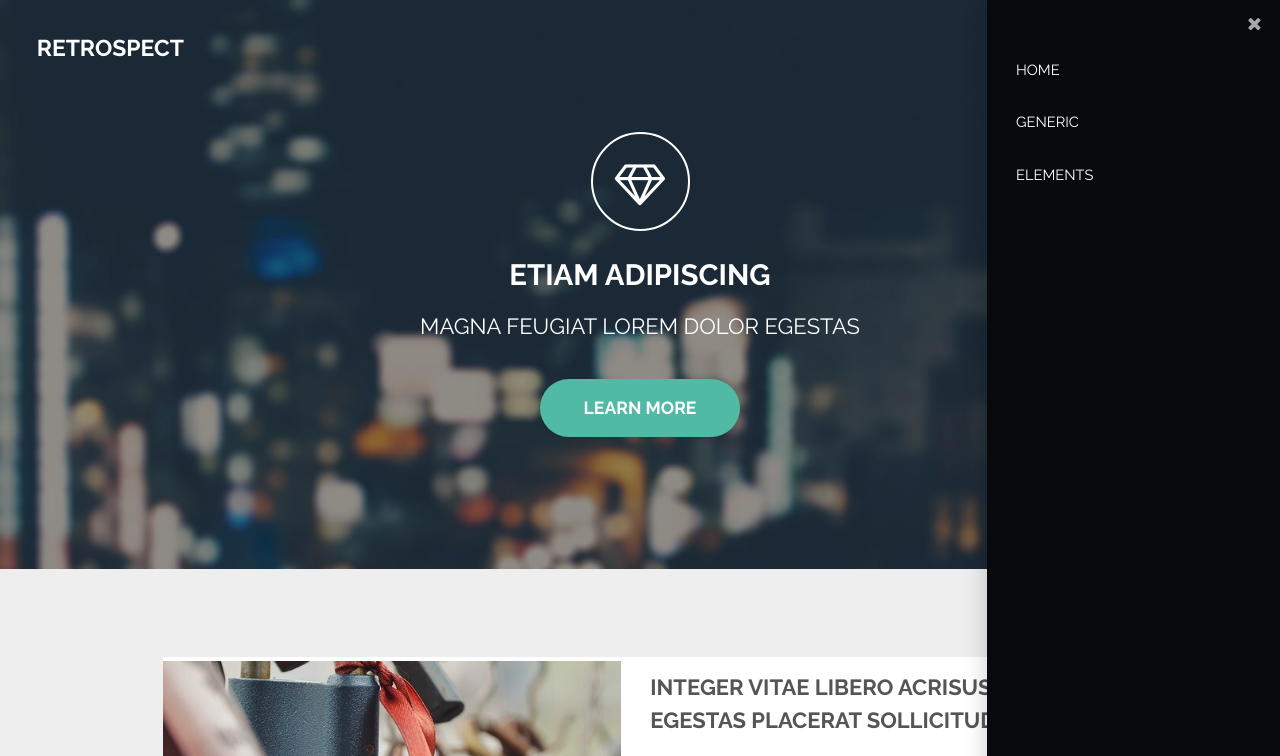
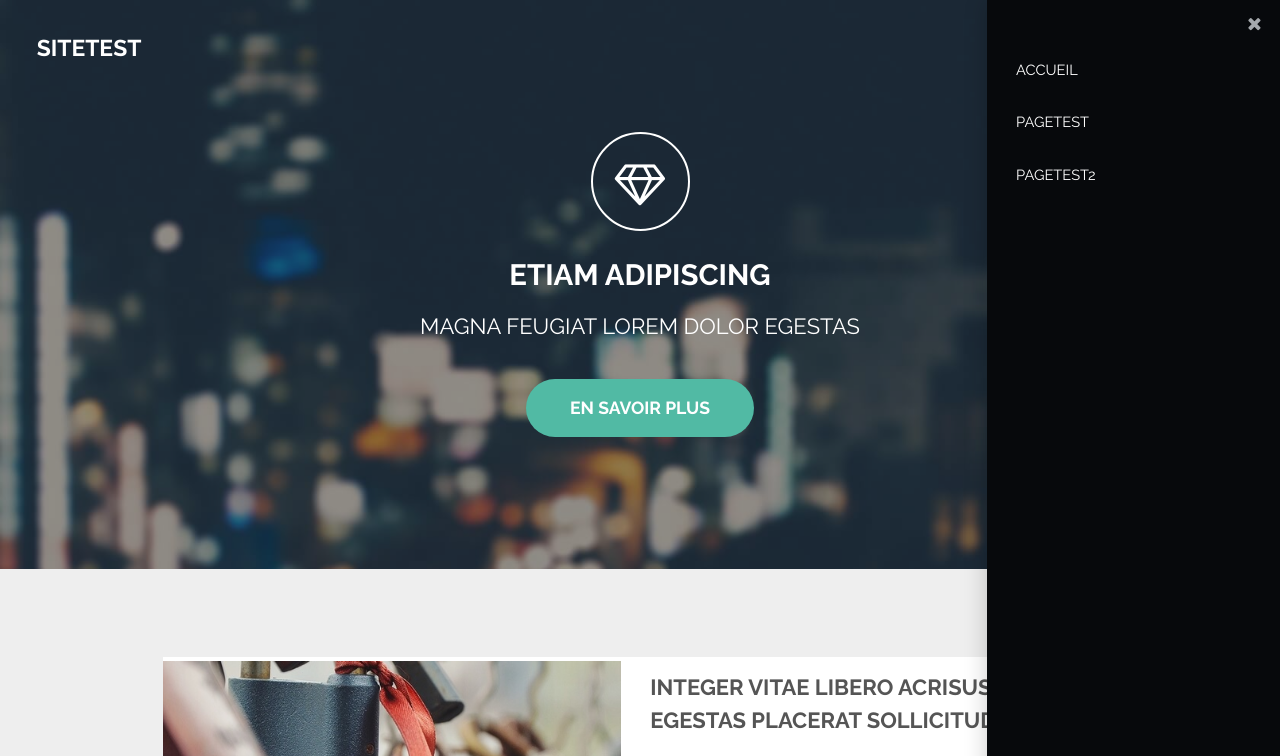
Before and after one commit to R0game/Repository-Test-1, a plain HTML site: page index.html in a window 1280 px wide. Both pictures are taken after a click on the link "Menu". Shown: the top 756 px of the page. Drawn offline with Linux system fonts and the light colour scheme.

Commit message:
#2 Insertion du template  * Modification du template

```diff
--- a/index.html
+++ b/index.html
@@ -18,16 +18,16 @@
 
 		<!-- Header -->
 			<header id="header" class="alt">
-				<h1><a href="index.html">Retrospect</a></h1>
+				<h1><a href="index.html">SiteTest</a></h1>
 				<a href="#nav">Menu</a>
 			</header>
 
 		<!-- Nav -->
 			<nav id="nav">
 				<ul class="links">
-					<li><a href="index.html">Home</a></li>
-					<li><a href="generic.html">Generic</a></li>
-					<li><a href="elements.html">Elements</a></li>
+					<li><a href="index.html">Accueil</a></li>
+					<li><a href="generic.html">PageTest</a></li>
+					<li><a href="elements.html">PageTest2</a></li>
 				</ul>
 			</nav>
 
@@ -37,7 +37,7 @@
 				<h2>Etiam adipiscing</h2>
 				<p>Magna feugiat lorem dolor egestas</p>
 				<ul class="actions">
-					<li><a href="#" class="button big special">Learn More</a></li>
+					<li><a href="#" class="button big special">En savoir plus</a></li>
 				</ul>
 			</section>
 
```
Also changed, not shown: elements.html (+5 -5 lines), generic.html (+5 -5 lines).
